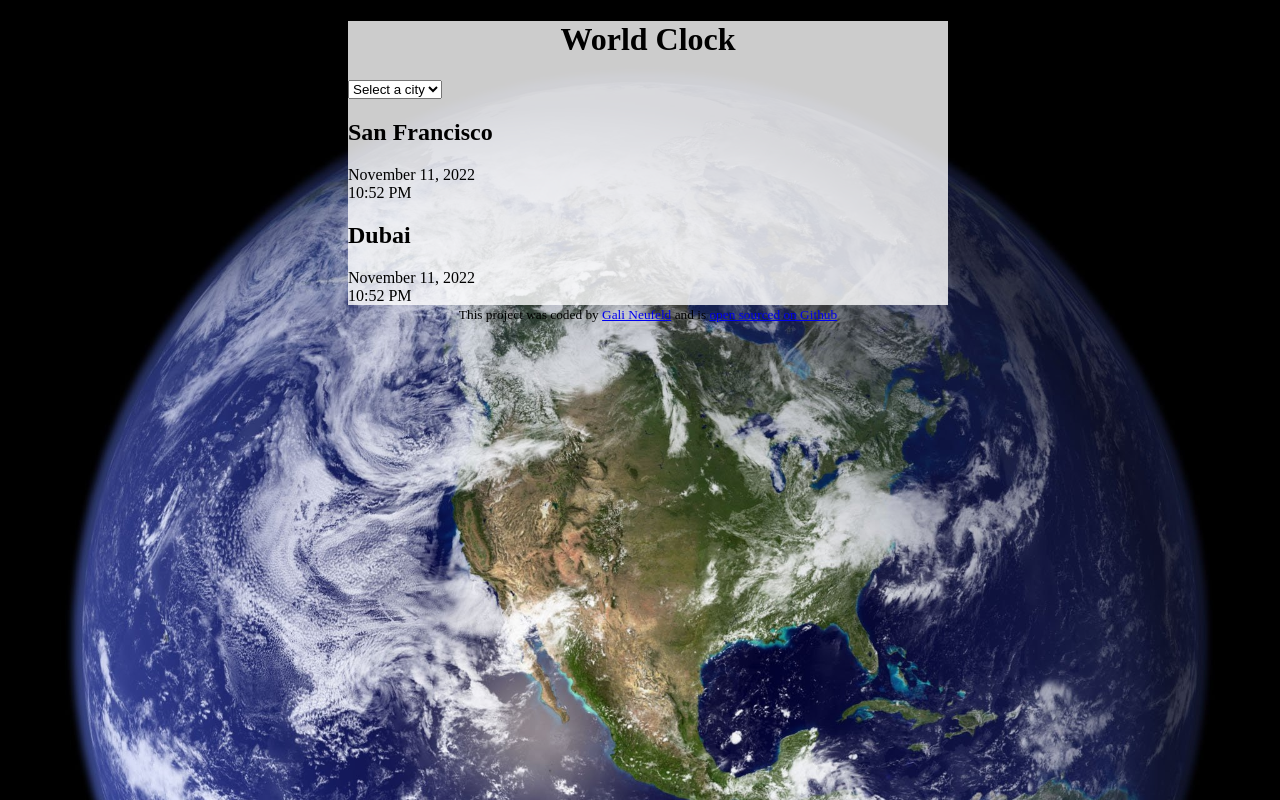
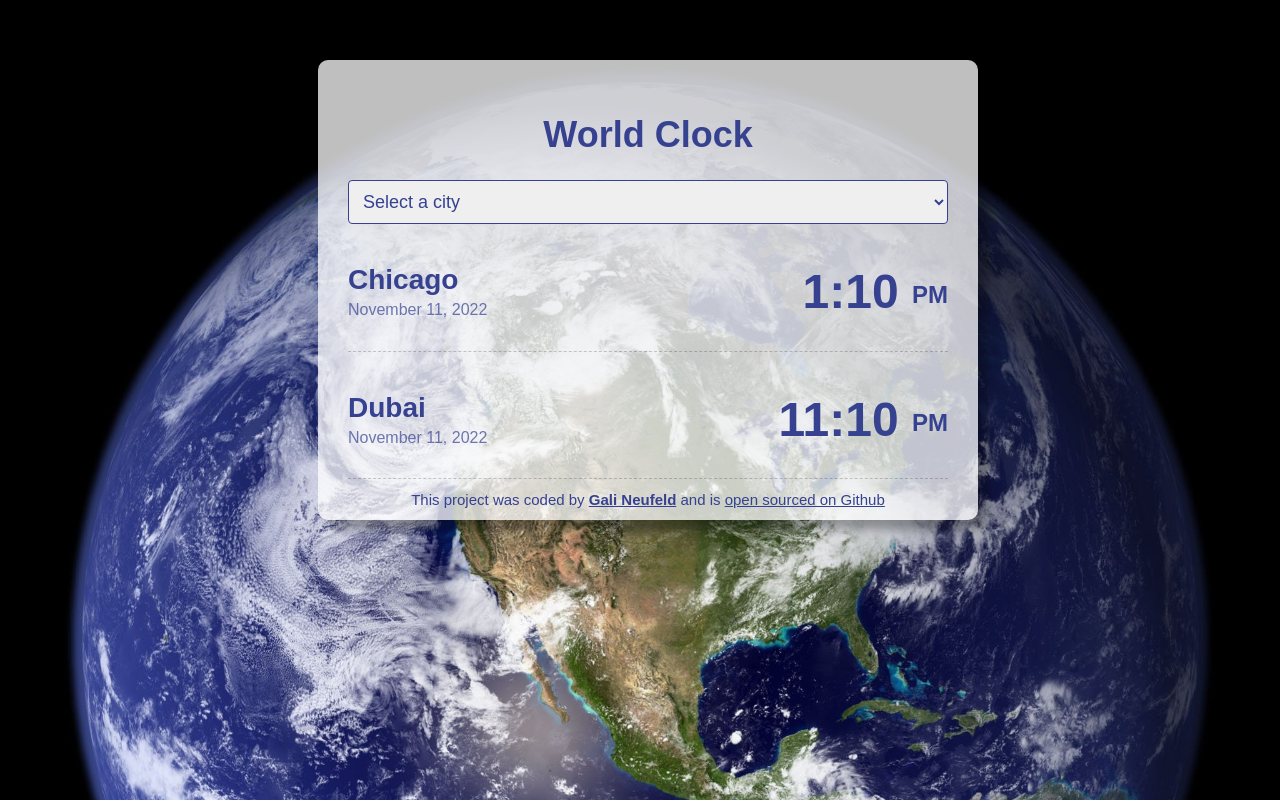
Before and after one commit to GaliNeufeld/world-clock, a plain HTML site: page index.html in a window 1280 px wide. Drawn offline with Linux system fonts and the light colour scheme.

Commit message:
Styled the project with css

```diff
--- a/css/style.css
+++ b/css/style.css
@@ -2,13 +2,61 @@ body {
   background: url("../earth.jpeg");
   width: 100%;
   background-size: cover;
+  font-family: sans-serif;
+  color: #364190;
 }
 .container {
-  background: rgba(255, 255, 255, 0.8);
+  background: rgba(255, 255, 255, 0.75);
   max-width: 600px;
-  margin: 0 auto;
+  margin: 60px auto;
+  padding: 30px 30px 10px;
+  border-radius: 10px;
+  box-shadow: 10px 10px 10px rgba(0, 0, 0, 0.3);
 }
-h1,
+h1 {
+  font-size: 36px;
+  text-align: center;
+}
+select {
+  width: 100%;
+  border: 1px solid #364190;
+  border-radius: 4px;
+  padding: 10px;
+  color: #364190;
+  font-size: 18px;
+}
+h2 {
+  margin: 0 0 5px;
+  font-size: 28px;
+}
+
+.city {
+  display: flex;
+  justify-content: space-between;
+  margin: 10px 0;
+  border-bottom: 1px dashed rgba(0, 0, 0, 0.2);
+  padding: 30px 0;
+}
+
+.city:last-child {
+  border: none;
+}
+.time {
+  font-size: 48px;
+  font-weight: bold;
+}
+.time small {
+  font-size: 24px;
+  vertical-align: middle;
+  line-height: 50px;
+}
+.date {
+  opacity: 0.7;
+}
 footer {
   text-align: center;
+  font-size: 18px;
 }
+a {
+  color: #364190;
+}
--- a/index.html
+++ b/index.html
@@ -18,29 +18,34 @@
         <option value="">Honolulu</option>
       </select>
      <div class="city">
-      <h2>San Francisco</h2>
-      <div class="date">
+       <div>
+      <h2>Chicago</h2>
+       <div class="date">
         November 11, 2022
+       </div>
       </div>
-      <div class="time">10:52 PM</div>
-     </div>
+        <div class="time">1:10 <small>PM</small></div>
+      </div>
+
      <div class="city">
+       <div>
       <h2>Dubai</h2>
-      <div class="date">
+       <div class="date">
         November 11, 2022
+       </div>
       </div>
-      <div class="time">10:52 PM</div>
-     </div>
-    </div>
+        <div class="time">11:10 <small>PM</small></div>
+      </div>
+
     <footer>
       <small>
         This project was coded by
-        <a
+        <strong><a
           href="mailto:galneufeld@gmail.com"
           target="_blank"
           title="Contact Gali Neufeld"
-          >Gali Neufeld</a
-        >
+          >Gali Neufeld</a> </strong>
+
         and is
         <a
           href="https://github.com/GaliNeufeld/world-clock"
@@ -50,6 +55,7 @@
         >
       </small>
     </footer>
+    </div>
     <script src="javascript/index.js"></script>
   </body>
 </html>
```
Also changed, not shown: 1 other file.
